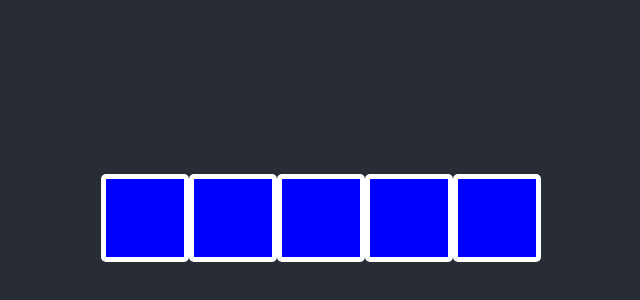
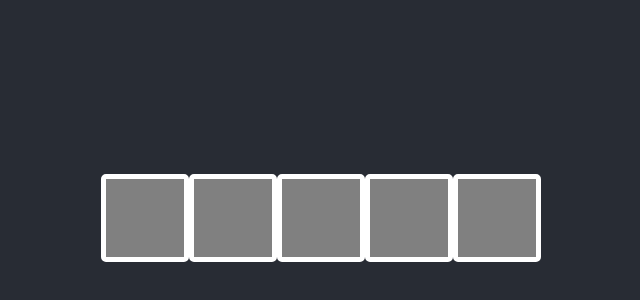
Before and after one commit to briggySmalls/mastermind, a React (Create React App) app: page / in a window 1280 px wide. Shown: the part 182-482 px from the top of the page, without its empty margins (319-959 px from the left). Built offline with nearby package versions, Linux system fonts and the light colour scheme.

Commit message:
Use text input for capturing guess

```diff
--- a/src/mastermind/Colour.tsx
+++ b/src/mastermind/Colour.tsx
@@ -4,6 +4,7 @@ enum Colour {
     Blue = "blue",
     Yellow = "yellow",
     Purple = "purple",
+    Grey = "grey",
 }
 
 export default Colour
--- a/src/mastermind/Pizza.tsx
+++ b/src/mastermind/Pizza.tsx
@@ -1,18 +1,63 @@
-import React from 'react';
+import React, {useState} from 'react';
 import styled from 'styled-components';
 import Slice from './Slice';
+import Colour from "./Colour";
 
 
+const validChars = ["r", "g", "b", "p", "y"];
+const charCount = 5;
+
+const Container = styled.div`
+  position: relative;
+`
+
+const Box = styled.div`
+  display: flex;
+`
+const Input = styled.input`
+  position: absolute;
+  top: 0;
+  left: 0;
+  width: 100%;
+  height: 100%;
+  background: transparent;
+  border: none;
+  // color: transparent;
+`
+
+function textToColours(text: String) {
+  return text.padEnd(charCount, "n").split('').map(c => {
+    switch (c) {
+      case "r": return Colour.Red
+      case "g": return Colour.Green
+      case "b": return Colour.Blue
+      case "p": return Colour.Purple
+      case "y": return Colour.Yellow
+      case "n": return Colour.Grey
+      default: return Colour.Grey
+    }
+  })
+}
+
 function Pizza() {
-  const Box = styled.div`
-    display: flex;
-  `
+  const [text, setText] = useState("");
+
+  let colours = textToColours(text);
+
   return (
-    <Box>
-      {Array.from(Array(5).keys()).map((n) =>
-        <Slice />)
-      }
-    </Box>
+    <Container key="pizza">
+      <Box>
+        {colours.map((c) =>
+          <Slice colour={c} />)
+        }
+      </Box>
+      <Input key="input"
+        type="text"
+        maxLength={5}
+        onChange={e => setText(e.target.value)}
+        value={text}
+        />
+    </Container>
   )
 }
 
--- a/src/mastermind/Slice.tsx
+++ b/src/mastermind/Slice.tsx
@@ -3,11 +3,10 @@ import styled from 'styled-components';
 import Colour from "./Colour"
 
 interface SliceProps {
+  colour: Colour;
 }
 
-function Slice(props: SliceProps) {
-  const [colour, setColour] = useState(Colour.Blue);
-
+function Slice({ colour }: SliceProps) {
   const SliceContainer = styled.div`
     border: 5px solid white;
     border-radius: 5px;
@@ -15,18 +14,9 @@ function Slice(props: SliceProps) {
     width: 3em;
     height: 3em;
   `
-  function handleKeyPress(event: React.KeyboardEvent) {
-    switch (event.key.toLowerCase()) {
-      case "r": setColour(Colour.Red); break;
-      case "g": setColour(Colour.Green); break;
-      case "b": setColour(Colour.Blue); break;
-      case "p": setColour(Colour.Purple); break;
-      case "y": setColour(Colour.Yellow); break;
-    }
-  }
 
   return (
-    <SliceContainer tabIndex={1} onKeyDown={handleKeyPress} />
+    <SliceContainer/>
   )
 }
 
```
